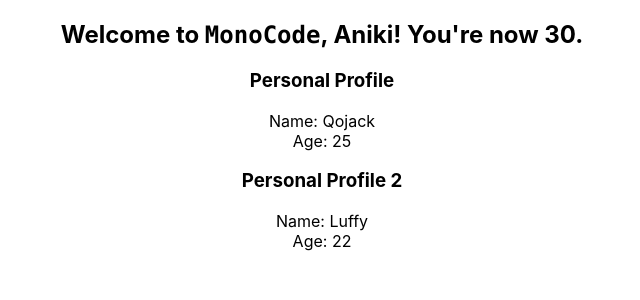
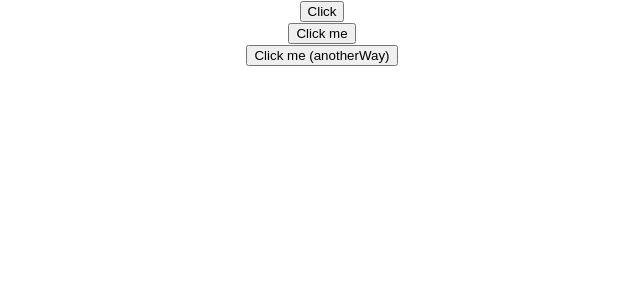
Before and after one commit to myonaingwinn/hello-world-react, a React (Create React App) app: page / in a window 1280 px wide. Shown: the top 300 px of the page, without its empty margins (318-958 px from the left). Built offline with nearby package versions, Linux system fonts and the light colour scheme.

Commit message:
Event Handling

```diff
--- a/src/App.js
+++ b/src/App.js
@@ -1,8 +1,10 @@
 import React, { Component } from "react";
 import "./App.css";
-import Person from "./components/destructuring_props_state/Person";
-import { Person2 } from "./components/destructuring_props_state/Person";
-import Invitation from "./components/destructuring_props_state/PersonClass";
+// import Person from "./components/destructuring_props_state/Person";
+// import { Person2 } from "./components/destructuring_props_state/Person";
+// import Invitation from "./components/destructuring_props_state/PersonClass";
+import FunctionClick from "./components/event_handling/FunctionClick";
+import ClassClick from "./components/event_handling/ClassClick";
 // import Counter from "./components/set_state/Counter";
 // import Welcome from "./components/class_components/Welcome";
 // import { Greet } from "./components/functional_components/Greet"; // exact name only
@@ -14,9 +16,11 @@
   render() {
     return (
       <div className="App">
-        <Invitation name="Aniki" age="30" />
+        <FunctionClick />
+        <ClassClick />
+        {/*       <Invitation name="Aniki" age="30" />
         <Person name="Qojack" age="25" />
-        <Person2 name="Luffy" age="22" />
+        <Person2 name="Luffy" age="22" /> */}
         {/* <Message /> */}
         {/* <Counter /> */}
         {/* <Welcome name="Jackson" />
--- /dev/null
+++ b/src/components/event_handling/ClassClick.js
@@ -0,0 +1,23 @@
+import React, { Component } from "react";
+
+class ClassClick extends Component {
+  handleClick = () => {
+    console.log("You clicked, in class!");
+  };
+
+  render() {
+    const anotherWay = () => {
+      console.log("You clicked, anotherWay()!");
+    };
+
+    return (
+      <div>
+        <button onClick={this.handleClick}>Click me</button>
+        <br />
+        <button onClick={anotherWay}>Click me (anotherWay)</button>
+      </div>
+    );
+  }
+}
+
+export default ClassClick;
--- /dev/null
+++ b/src/components/event_handling/FunctionClick.js
@@ -0,0 +1,15 @@
+import React from "react";
+
+function FunctionClick() {
+  const handleClick = () => {
+    console.log("OK");
+  };
+
+  return (
+    <div>
+      <button onClick={handleClick}>Click</button>
+    </div>
+  );
+}
+
+export default FunctionClick;
```
